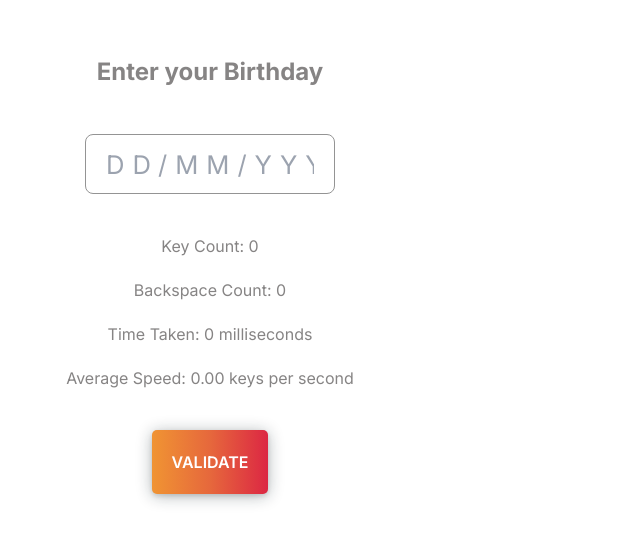
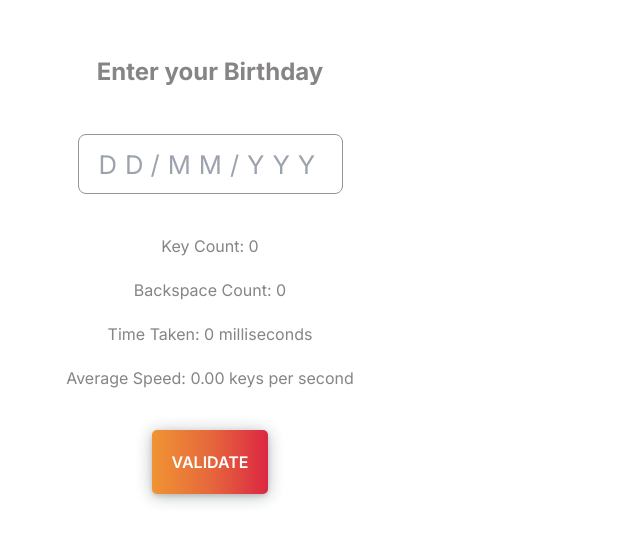
Before and after one commit to vinitaran/interactive-next-datepicker, a Next.js app: page /variant-b in a window 1280 px wide. Shown: the top 542 px of the page, without its empty margins (0-640 px from the left). Built offline with nearby package versions, Linux system fonts and the light colour scheme.

Commit message:
variant b added

```diff
--- a/app/globals.css
+++ b/app/globals.css
@@ -114,7 +114,7 @@ h1 {
 }
 
 .date-input {
-  width: 250px;
+  width: 265px;
   height: 60px;
   color: #444;
   font-size: 1.6rem;
--- a/app/variant-a/page.tsx
+++ b/app/variant-a/page.tsx
@@ -54,12 +54,7 @@ const Page = () => {
 
     const notificationModal = document.getElementById("notificationModal");
     if (notificationModal) {
-      const notificationContent = notificationModal.querySelector(
-        ".notification-content"
-      );
-      if (notificationContent instanceof HTMLElement) {
-        notificationContent.style.display = "block";
-      }
+      notificationModal.style.display = "block";
     }
   };
 
```
